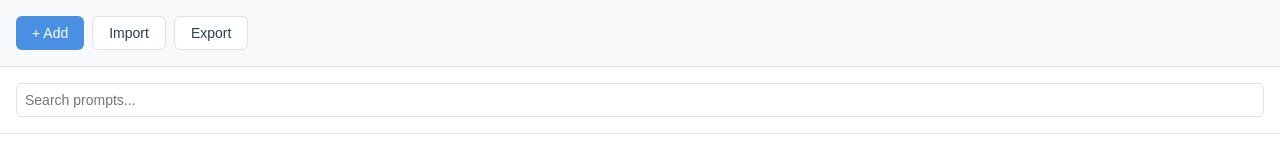
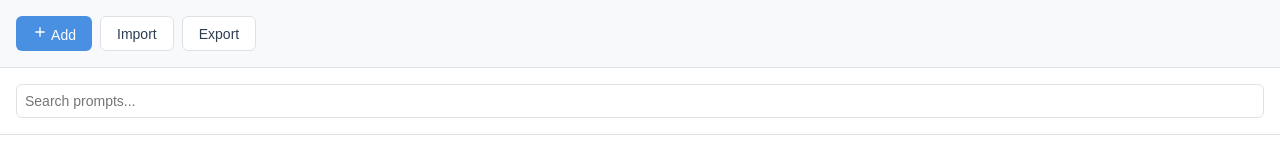
Before and after one commit to midsbie/promptive, a website with bundled scripts: page sidebar/sidebar.html in a window 1280 px wide. Shown: the top 160 px of the page. Built offline with nearby package versions, Linux system fonts and the light colour scheme; some packages are replaced by stand-ins of ours.

Commit message:
sidebar: render an icon in the Add button

```diff
--- a/sidebar/sidebar.html
+++ b/sidebar/sidebar.html
@@ -11,7 +11,10 @@
       <header class="header">
         <div class="header-actions">
           <button id="addPromptBtn" class="btn btn-primary" aria-label="Add new prompt">
-            <span class="icon">+</span> Add
+            <svg width="16" height="16" viewBox="0 0 24 24" aria-hidden="true">
+              <path fill="currentColor" d="M11 11V5h2v6h6v2h-6v6h-2v-6H5v-2z" />
+            </svg>
+            Add
           </button>
           <button id="importBtn" class="btn btn-secondary" aria-label="Import prompts">
             Import
```
